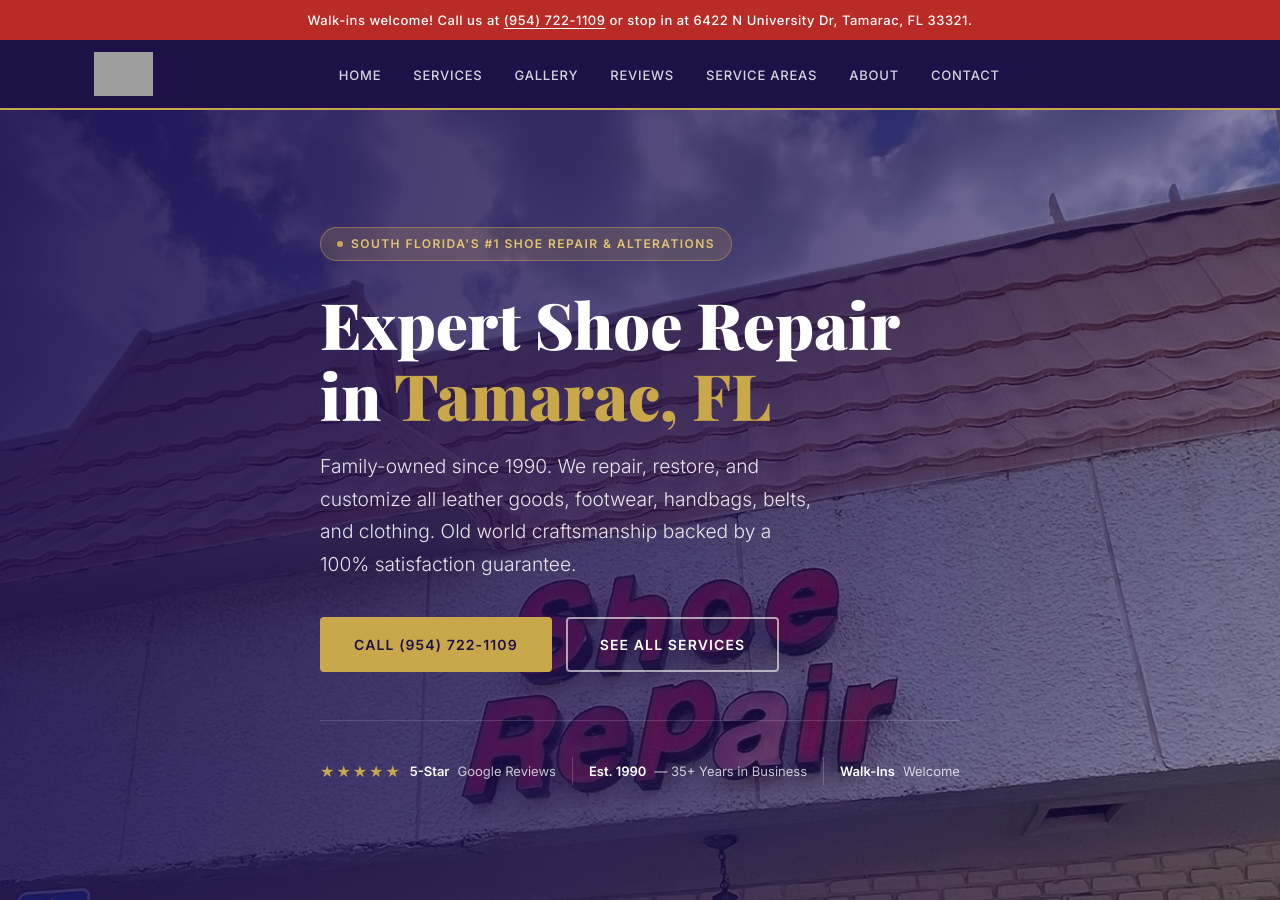
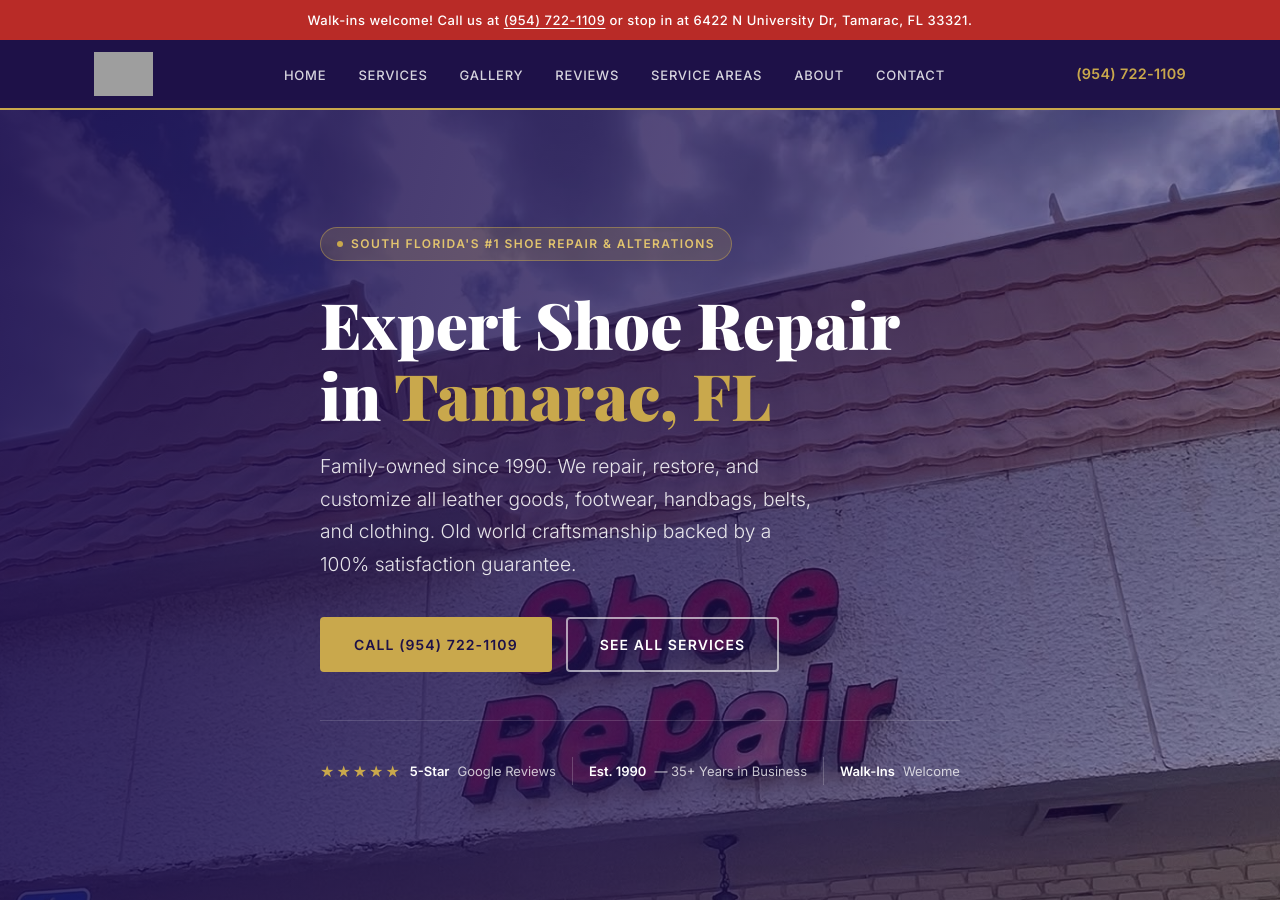
Before and after one commit to JamesBrownR/University-Shoe-Repair, a Jekyll site: the page built from index.html, in a window 1280 px wide and 900 px high. Built offline with Jekyll 4.4.1, drawn with Linux system fonts in a browser that asks for light colours; grey boxes are pictures that could not be loaded.

Commit message:
Update nav.html

```diff
--- a/_includes/nav.html
+++ b/_includes/nav.html
@@ -21,7 +21,7 @@
       <li><a href="{{ site.baseurl }}/contact/">Contact</a></li>
     </ul>
 
-    <a href="tel:9547221109" class="nav-phone" aria-label="Call us at (954) 722-1109">{{ site.business.phone }}</a>
+    <a href="tel:9547221109" class="nav-phone" aria-label="Call us at (954) 722-1109">(954) 722-1109</a>
 
     <button class="nav-toggle" id="nav-toggle" aria-label="Toggle navigation" aria-expanded="false">
       <span></span><span></span><span></span>
```
